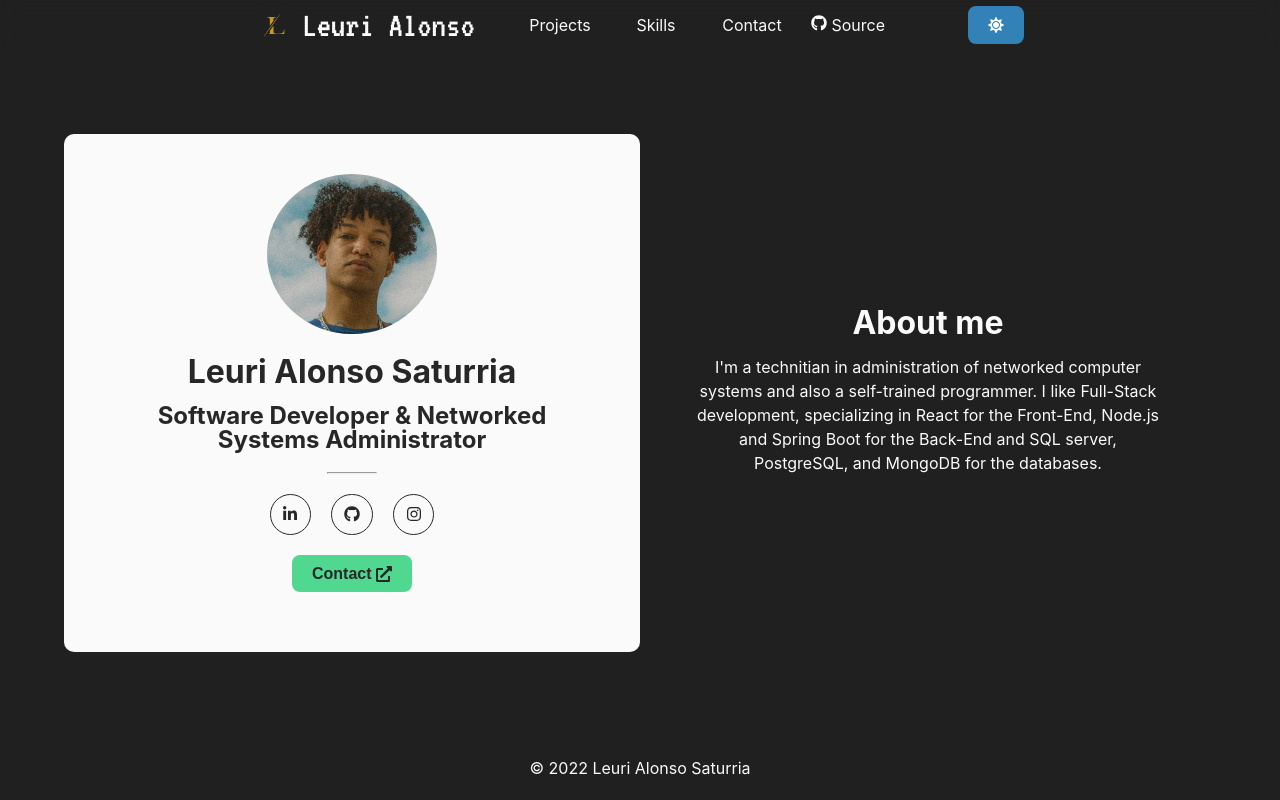
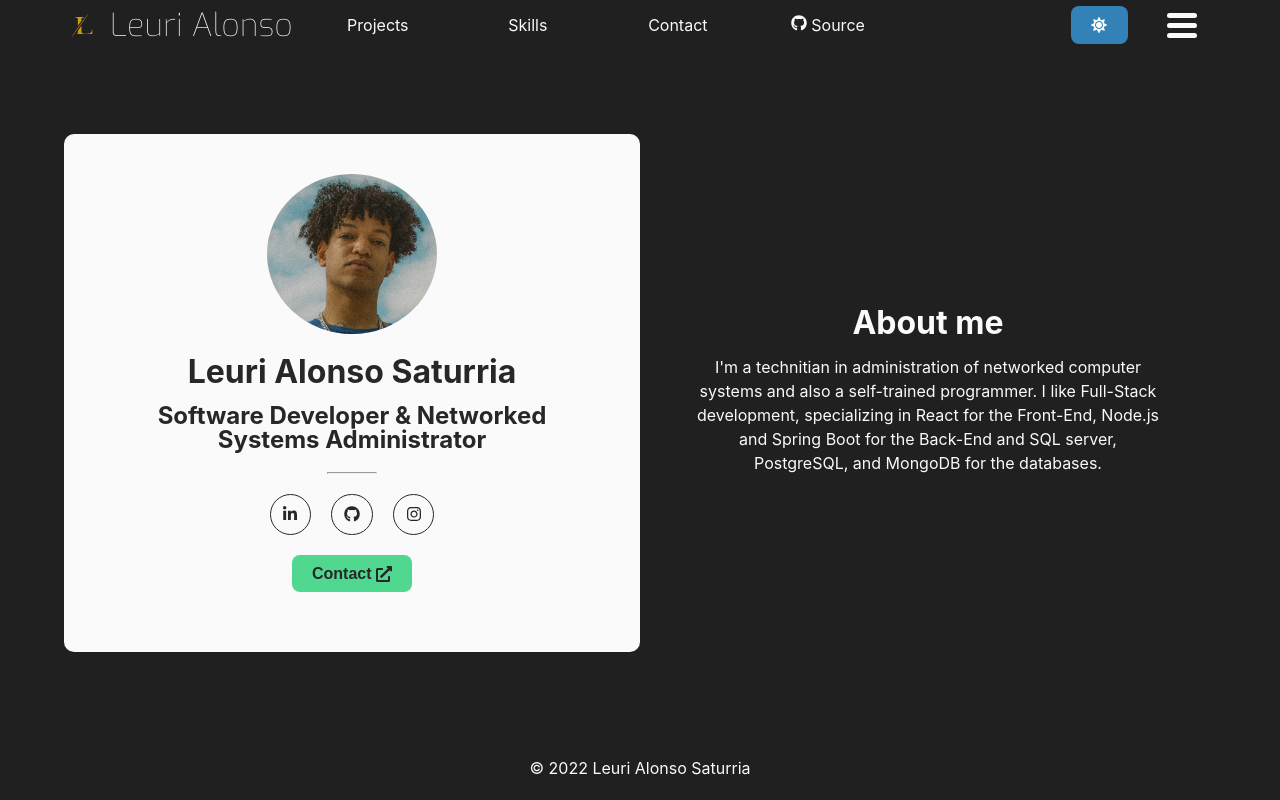
Before and after one commit to leuri17/portfolio, a React (Vite) app: page / in a window 1280 px wide. Built offline with nearby package versions, Linux system fonts and the light colour scheme.

Commit message:
Changed name font and responsive design in header

```diff
--- a/src/components/Navbar.jsx
+++ b/src/components/Navbar.jsx
@@ -1,7 +1,7 @@
 import { useState } from 'react'
-import { FaBars, FaTimes } from 'react-icons/fa'
 import '../styles/Navbar.css'
 import BrandName from './BrandName'
+import Hamburger from './Hamburger'
 import NavMenu from './NavMenu'
 import SwitchThemeButton from './SwitchThemeButton'
 
@@ -21,13 +21,7 @@ const Navbar = () => {
         <NavMenu onClick={toggleMenu}/>
         <div id="header-buttons">
           <SwitchThemeButton />
-          {!isMenuExpanded
-            ? (
-            <FaBars className="hamburger" onClick={toggleMenu} />
-              )
-            : (
-            <FaTimes className="hamburger" onClick={toggleMenu} />
-              )}
+          <Hamburger onClick={toggleMenu} isMenuExpanded={isMenuExpanded}/>
         </div>
       </nav>
     </header>
--- a/src/styles/BrandName.css
+++ b/src/styles/BrandName.css
@@ -1,19 +1,41 @@
 #brand-name {
+  height: 50px;
   display: flex;
   align-items: center;
   gap: 10px;
+  justify-content: space-evenly;
 }
 
 #brand-name h1 {
   margin-bottom: 0;
-  font-size: 36px;
+  font-size: 32px;
   color: var(--text-primary);
-  font-family: VT323;
+  font-family: Exo;
 }
 
 #brand-name svg {
   fill: var(--background-secondary);
 }
+
+@media screen and (max-width: 768px) {
+  #brand-name {
+    justify-content: start;
+  }
+}
+
+@media screen and (max-width: 576px) {
+  #brand-name h1{
+    display: none;
+  }
+}
+
+ /* @media screen and (max-width: 1048px) {
+
+  #brand-name h1 {
+    font-size: 36px;
+  }
+} */
+/*
 
 @media screen and (max-width: 892px) {
   #brand-name h1 {
@@ -22,7 +44,7 @@
   #brand-name {
     width: fit-content;
   }
-}
+} */
 
 /* @media screen and (max-width: 712px) {
   #brand-name svg {
--- a/src/styles/NavMenu.css
+++ b/src/styles/NavMenu.css
@@ -1,12 +1,12 @@
 #menu {
   display: flex;
   list-style: none;
-  align-items: center;
+  justify-content: start;
+  transition: none;
 }
 
 #menu li {
-  width: 25%;
-  text-decoration: none;
+  width: 150px;
 }
 
 #menu li a {
@@ -37,32 +37,27 @@
   background-color: var(--background-secondary);
 }
 
-@media screen and (max-width: 712px) {
+@media screen and (max-width: 1200px) {
+  #menu li {
+    width: 12.5vw;
+  }
+}
+
+@media screen and (max-width: 768px) {
   #menu {
-    display: none;
-  }
-
-  #menu.show {
-    display: flex;
     grid-column-start: 1;
     grid-column-end: 3;
     grid-row: 2;
     flex-direction: column;
-    animation: show-menu 0.6s;
+    height: 0;
     overflow: hidden;
+  }
+
+  #menu.show {
+    height: 100%;
   }
 
   #menu li {
     width: 100%;
-    height: 100%;
   }
 }
-
-@keyframes show-menu {
-  0% {
-    height: 0;
-  }
-  100% {
-    height: 100%;
-  }
-}
--- a/src/styles/Navbar.css
+++ b/src/styles/Navbar.css
@@ -1,6 +1,5 @@
 #header {
   width: 100vw;
-  height: fit-content;
   background-color: var(--nav-background);
 
   position: sticky;
@@ -12,10 +11,11 @@
 }
 
 #header nav {
-  width: 60vw;
+  width: 90vw;
   margin: 0 auto;
   display: grid;
-  grid-template-columns: 1.5fr 3fr 1fr;
+  grid-template-columns: auto 3fr auto;
+  gap: 10px;
 }
 
 #header-buttons {
@@ -35,7 +35,26 @@
   cursor: pointer;
 }
 
-@media screen and (max-width: 1338px) {
+@media screen and (max-width: 768px) {
+  #header nav {
+    grid-template-columns: repeat(2, 1fr);
+    grid-template-rows: 50px 2fr;
+    gap: 0;
+  }
+
+  #header-buttons .hamburger {
+    display: block;
+    cursor: pointer;
+  }
+}
+
+/* @media screen and (max-width: 576px) {
+  #menu li {
+    width: 12.5vw;
+  }
+} */
+
+/* @media screen and (max-width: 1338px) {
   #header nav {
     grid-template-columns: 2fr 3fr 1fr;
   }
@@ -77,4 +96,4 @@
     display: block;
     cursor: pointer;
   }
-}
+} */
--- a/src/styles/main.css
+++ b/src/styles/main.css
@@ -1,8 +1,5 @@
 /* || Fonts */
-@font-face {
-  font-family: 'VT323';
-  src: local('VT323 Regular'), url(../assets/fonts/VT323/VT323-Regular.ttf) format('truetype');
-}
+@import url('https://fonts.googleapis.com/css2?family=Exo:wght@100&display=swap');
 
 /* || Color Vars */
 
```
Also changed, not shown: src/assets/fonts/VT323/OFL.txt (deleted), src/assets/fonts/VT323/VT323-Regular.ttf (deleted).
